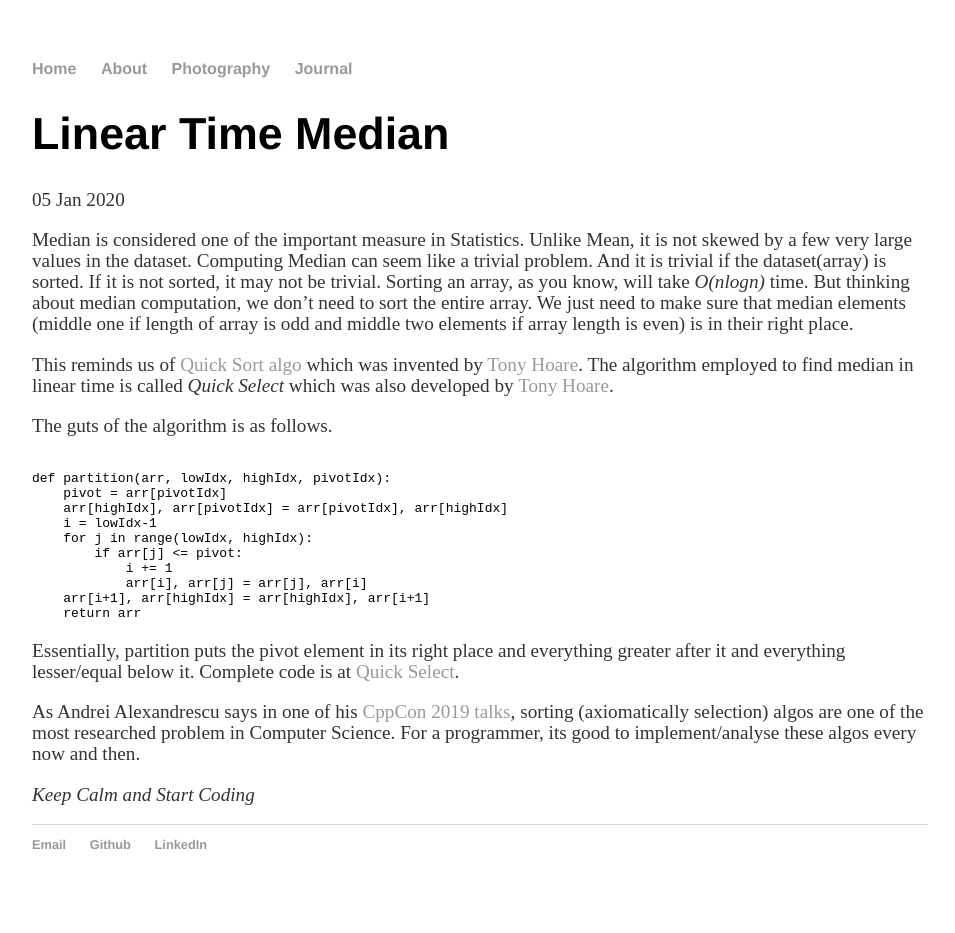
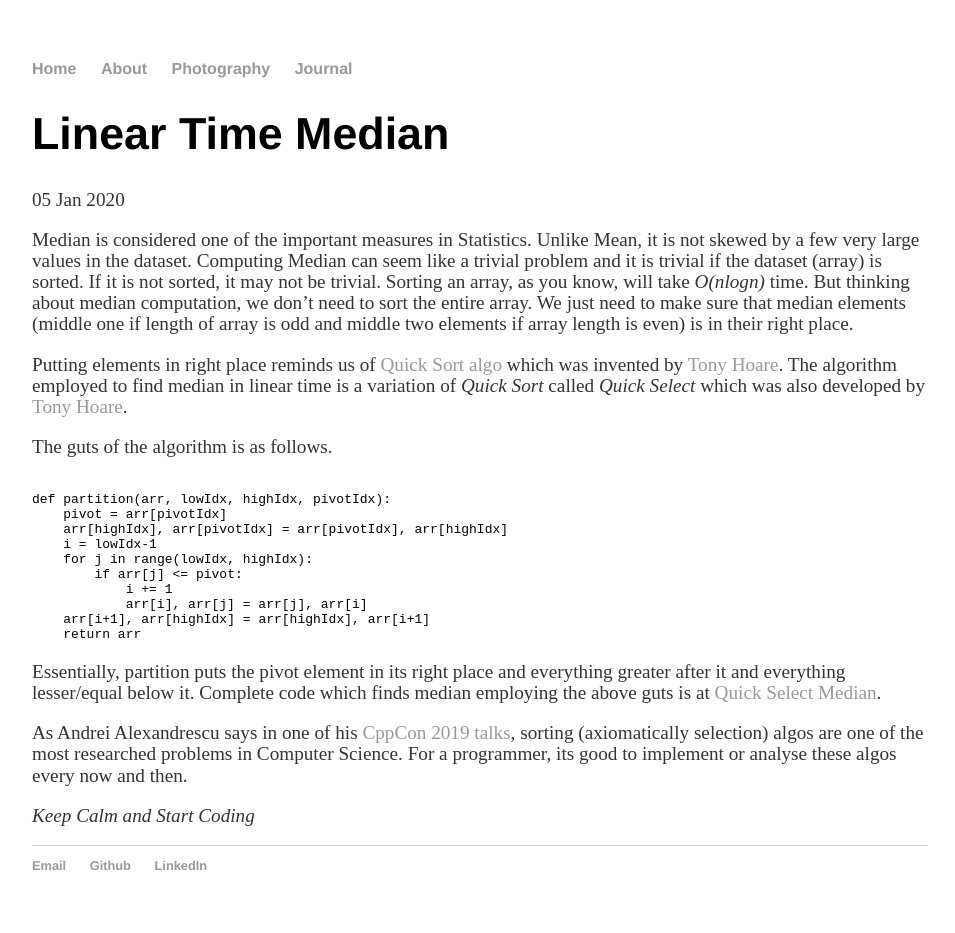
Before and after one commit to vivekgautham/vivekgautham.github.io, a Jekyll site: the page built from _posts/2020-01-05-linear-time-median.md, in a window 1280 px wide. Shown: the whole page, without its empty margins (160-1115 px from the left). Built offline with Jekyll 4.4.1, drawn with Linux system fonts in a browser that asks for light colours; nearby versions of some CDN libraries; before the commit the page ends 912 px from its top, so only the background shows below that.

Commit message:
Minor mods in Median post...

````diff
--- a/_posts/2020-01-05-linear-time-median.md
+++ b/_posts/2020-01-05-linear-time-median.md
@@ -4,9 +4,9 @@ title: "Linear Time Median"
 date: 2020-01-05
 ---
 
-Median is considered one of the important measure in Statistics. Unlike Mean, it is not skewed by a few very large values in the dataset. Computing Median can seem like a trivial problem. And it is trivial if the dataset(array) is sorted. If it is not sorted, it may not be trivial. Sorting an array, as you know, will take _O(nlogn)_ time. But thinking about median computation, we don't need to sort the entire array. We just need to make sure that median elements (middle one if length of array is odd and middle two elements if array length is even) is in their right place.
+Median is considered one of the important measures in Statistics. Unlike Mean, it is not skewed by a few very large values in the dataset. Computing Median can seem like a trivial problem and it is trivial if the dataset (array) is sorted. If it is not sorted, it may not be trivial. Sorting an array, as you know, will take _O(nlogn)_ time. But thinking about median computation, we don't need to sort the entire array. We just need to make sure that median elements (middle one if length of array is odd and middle two elements if array length is even) is in their right place.
 
-This reminds us of [Quick Sort algo](https://www.geeksforgeeks.org/quick-sort/) which was invented by [Tony Hoare](https://en.wikipedia.org/wiki/Tony_Hoare). The algorithm employed to find median in linear time is called _Quick Select_ which was also developed by [Tony Hoare](https://en.wikipedia.org/wiki/Tony_Hoare).
+Putting elements in right place reminds us of [Quick Sort algo](https://www.geeksforgeeks.org/quick-sort/) which was invented by [Tony Hoare](https://en.wikipedia.org/wiki/Tony_Hoare). The algorithm employed to find median in linear time is a variation of _Quick Sort_ called _Quick Select_ which was also developed by [Tony Hoare](https://en.wikipedia.org/wiki/Tony_Hoare).
 
 The guts of the algorithm is as follows.
 
@@ -24,8 +24,8 @@ def partition(arr, lowIdx, highIdx, pivotIdx):
     return arr
 ```
 
-Essentially, partition puts the pivot element in its right place and everything greater after it and everything lesser/equal below it. Complete code is at [Quick Select](https://github.com/vivekgautham/codingchallenges/blob/c380d28cbcd038bd31c885c1f07b95688988e742/challenges/src/algos/arrays.py#L186).
+Essentially, partition puts the pivot element in its right place and everything greater after it and everything lesser/equal below it. Complete code which finds median employing the above guts is at [Quick Select Median](https://github.com/vivekgautham/codingchallenges/blob/c380d28cbcd038bd31c885c1f07b95688988e742/challenges/src/algos/arrays.py#L186).
 
-As Andrei Alexandrescu says in one of his [CppCon 2019 talks](https://github.com/CppCon/CppCon2019/blob/master/Presentations/speed_is_found_in_the_minds_of_people/speed_is_found_in_the_minds_of_people__andrei_alexandrescu__cppcon_2019.pdf), sorting (axiomatically selection) algos are one of the most researched problem in Computer Science. For a programmer, its good to implement/analyse these algos every now and then.
+As Andrei Alexandrescu says in one of his [CppCon 2019 talks](https://www.youtube.com/watch?v=FJJTYQYB1JQ), sorting (axiomatically selection) algos are one of the most researched problems in Computer Science. For a programmer, its good to implement or analyse these algos every now and then.
 
 _Keep Calm and Start Coding_
````
